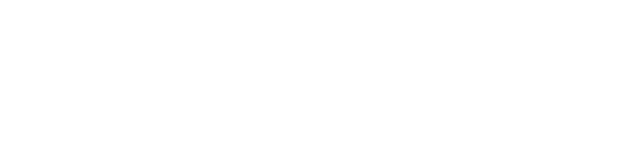
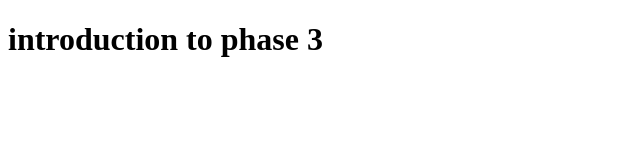
Before and after one commit to aregawih/gitPractice, a plain HTML site: page Pages/index.html in a window 1280 px wide. Shown: the whole page, without its empty margins (0-640 px from the left). Drawn offline with Linux system fonts and the light colour scheme.

Commit message:
adding h1

```diff
--- a/Pages/index.html
+++ b/Pages/index.html
@@ -6,6 +6,6 @@
     <title>Git Practice</title>
 </head>
 <body>
-
+    <h1> introduction to phase 3</h1>
 </body>
 </html>
```
